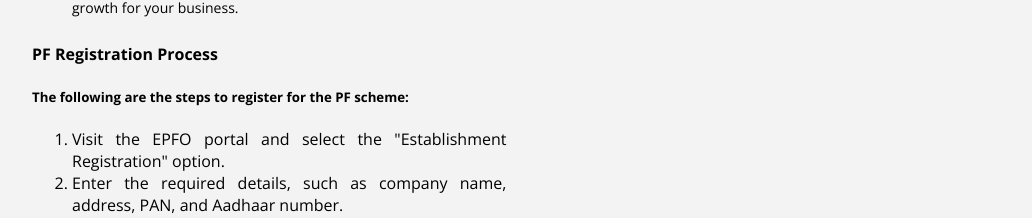
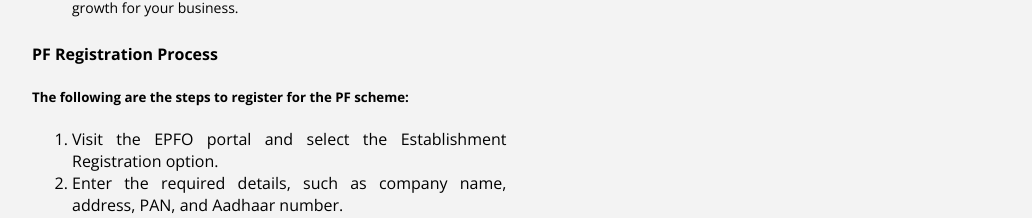
Before and after one commit to RAMJIJAISWAL97/taxmainder, a Next.js app: page /pf_registration in a window 1280 px wide. Shown: the part 2172-2390 px from the top of the page, without its empty margins (78-1110 px from the left). Built offline with nearby package versions, Linux system fonts and the light colour scheme.

Commit message:
Removed server errors

```diff
--- a/pages/contact_us.js
+++ b/pages/contact_us.js
@@ -17,7 +17,7 @@
           />
         </picture>
 
-        <a href="tel:+919839887300" class="phone-icon"><i className="fa fa-phone"></i>+919839887300</a>
+        <a href="tel:+919839887300" className="phone-icon"><i className="fa fa-phone"></i>+919839887300</a>
 
       </div>
 
--- a/pages/pf_registration.js
+++ b/pages/pf_registration.js
@@ -106,7 +106,7 @@
               <h5>The following are the steps to register for the PF scheme:</h5>
               <ol>
                 <li>
-                Visit the EPFO portal and select the "Establishment Registration" option.
+                Visit the EPFO portal and select the Establishment Registration option.
                 </li>
                 <li>
                 Enter the required details, such as company name, address, PAN, and Aadhaar number.
```
